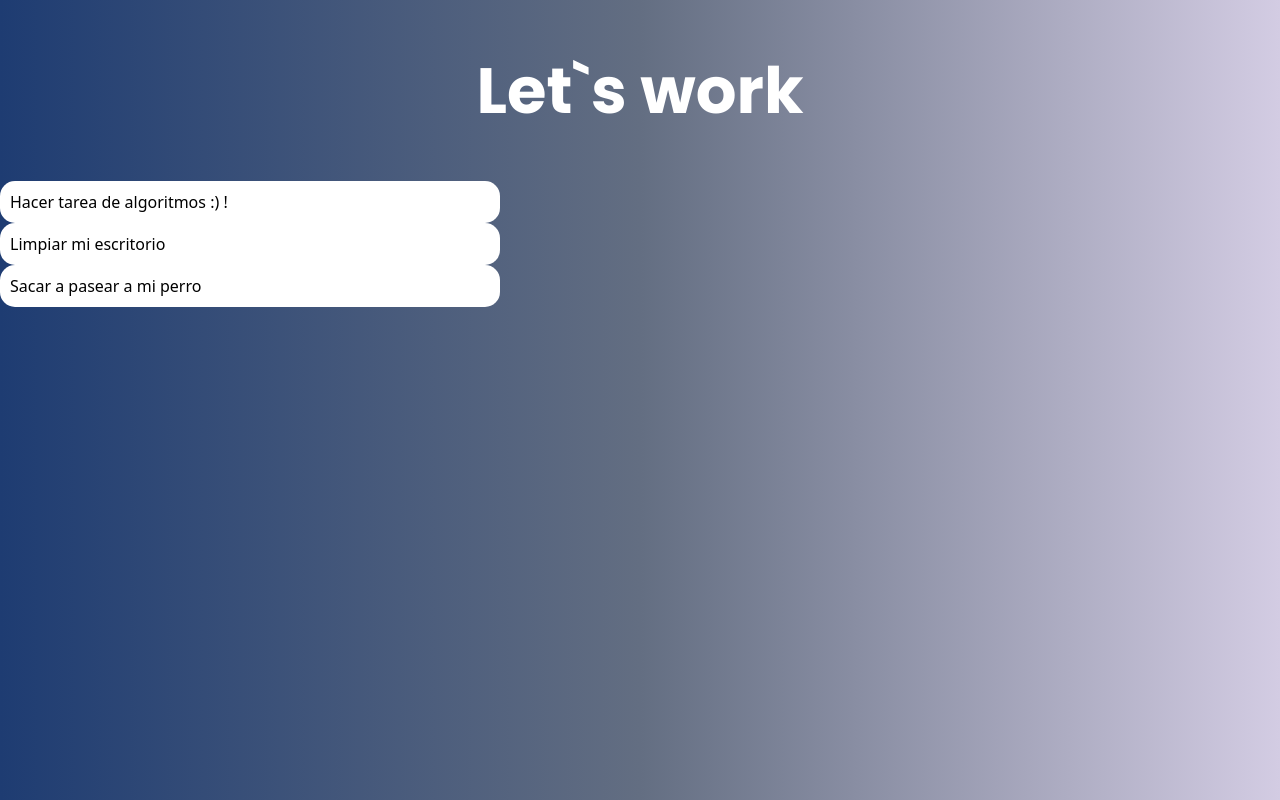
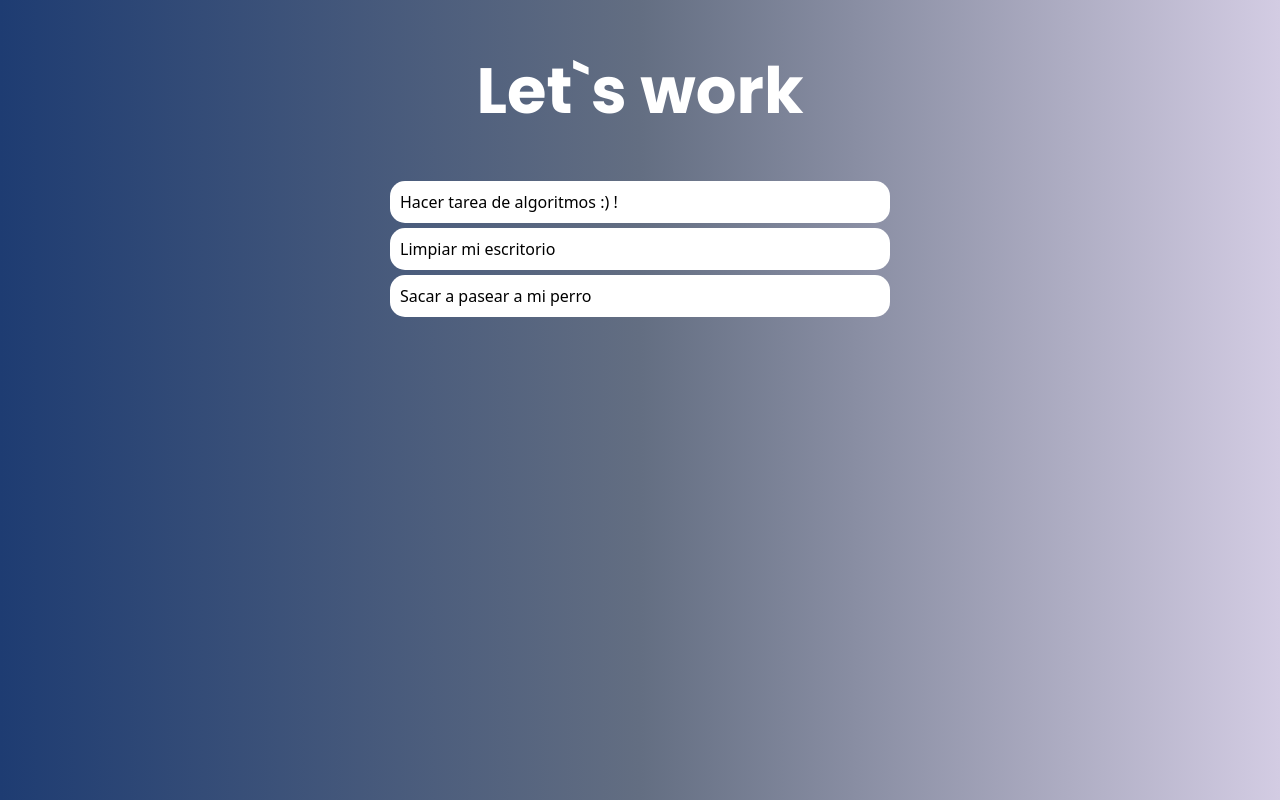
Before and after one commit to EstuardoR/Dask, a Next.js app in the folder dask-app/: page / in a window 1280 px wide. Built offline with nearby package versions, Linux system fonts and the light colour scheme.

Commit message:
feature: add new styles for task list

```diff
--- a/dask-app/src/page.module.css
+++ b/dask-app/src/page.module.css
@@ -15,9 +15,17 @@
   background-image: linear-gradient(to right, #1e3c72, #636e82, #d3cce3);
 }
 
-.title{
+.title {
   font-size: 2rem;
   color: white;
   text-align: center;
-    font-family: var(--font-poppins), sans-serif ;
+  font-family: var(--font-poppins), sans-serif;
 }
+
+.taskList {
+  display: flex;
+  align-items: center !important;
+  gap: 5px;
+  flex-direction: column;
+  /* background-color: pink; */
+}
```
Lines whose indentation alone changed are shown as unchanged.
